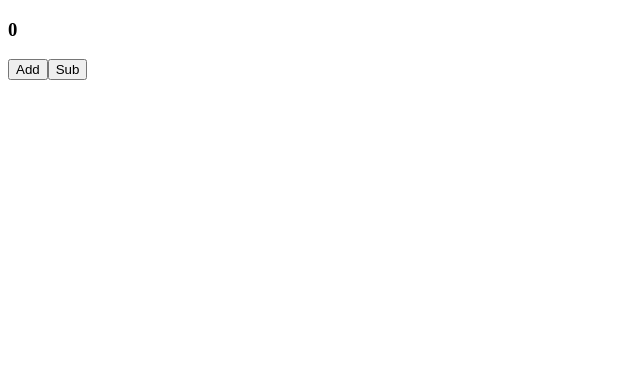
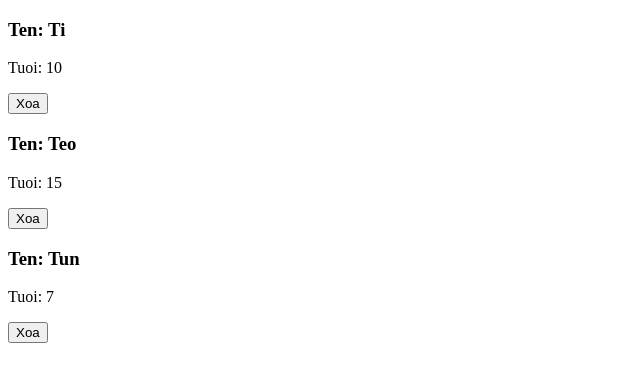
Before and after one commit to duong94/angular-khoapham, an Angular app: page / in a window 1280 px wide. Shown: the top 382 px of the page, without its empty margins (0-640 px from the left). Built offline with nearby package versions, Linux system fonts and the light colour scheme.

Commit message:
Bai 29 bai tap input

```diff
--- a/src/app/app.component.html
+++ b/src/app/app.component.html
@@ -1 +1 @@
-<app-parent></app-parent>
+<app-list-person></app-list-person>
--- a/src/app/list-person/list-person.component.html
+++ b/src/app/list-person/list-person.component.html
@@ -1,3 +1,7 @@
 <ng-container *ngFor="let person of arrPeople">
-    <app-person [name]="person.name" [age]="person.age"></app-person>
+    <app-person
+        [name]="person.name"
+        [age]="person.age"
+        (removePerson)="removePersonByName($event)"
+    ></app-person>
 </ng-container >
--- a/src/app/list-person/list-person.component.ts
+++ b/src/app/list-person/list-person.component.ts
@@ -18,4 +18,9 @@ export class ListPersonComponent implements OnInit {
   ngOnInit(): void {
   }
 
+  removePersonByName(name: string) {
+    const index = this.arrPeople.findIndex(e => e.name === name);
+    this.arrPeople.splice(index, 1);
+  }
+
 }
--- a/src/app/person/person.component.html
+++ b/src/app/person/person.component.html
@@ -1,2 +1,3 @@
 <h3>Ten: {{ name }}</h3>
 <P>Tuoi: {{ age}}</P>
+<button (click)="removeByClick();">Xoa</button>
--- a/src/app/person/person.component.ts
+++ b/src/app/person/person.component.ts
@@ -1,4 +1,4 @@
-import { Component, OnInit, Input } from '@angular/core';
+import { Component, OnInit, Input, Output, EventEmitter } from '@angular/core';
 
 @Component({
   selector: 'app-person',
@@ -6,12 +6,17 @@ import { Component, OnInit, Input } from '@angular/core';
   styleUrls: ['./person.component.css']
 })
 export class PersonComponent implements OnInit {
-  @Input() name: String;
+  @Input() name: string;
   @Input() age: Number;
+  @Output() removePerson = new EventEmitter<string>();
 
   constructor() { }
 
   ngOnInit(): void {
   }
 
+  removeByClick() {
+    this.removePerson.emit(this.name);
+  }
+
 }
```
